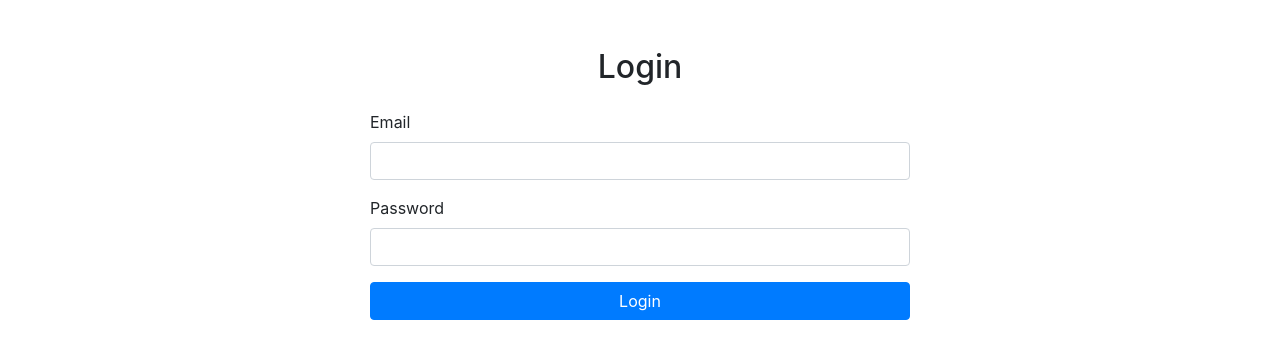
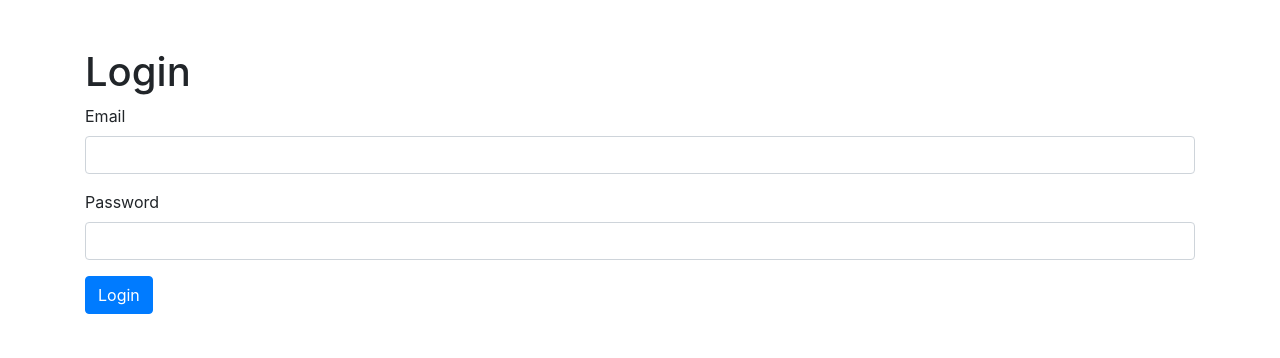
Before and after one commit to ServiceArman/domain, a plain HTML site: page login.html in a window 1280 px wide. Drawn offline with nearby package versions, Linux system fonts and the light colour scheme.

Commit message:
Update login.html

```diff
--- a/login.html
+++ b/login.html
@@ -4,13 +4,12 @@
   <meta charset="UTF-8">
   <meta name="viewport" content="width=device-width, initial-scale=1.0">
   <title>Login</title>
-  <link rel="stylesheet" href="https://stackpath.bootstrapcdn.com/bootstrap/4.5.2/css/bootstrap.min.css">
+  <!-- Bootstrap CSS -->
+  <link href="https://stackpath.bootstrapcdn.com/bootstrap/4.5.2/css/bootstrap.min.css" rel="stylesheet">
 </head>
 <body>
-  <div class="container">
-    <div class="row justify-content-center mt-5">
-      <div class="col-md-6">
-        <h2 class="text-center mb-4">Login</h2>
+  <div class="container mt-5">
+    <h1>Login</h1>
     <form id="loginForm">
       <div class="form-group">
         <label for="email">Email</label>
@@ -20,11 +19,14 @@
         <label for="password">Password</label>
         <input type="password" class="form-control" id="password" required>
       </div>
-          <button type="submit" class="btn btn-primary btn-block">Login</button>
+      <button type="submit" class="btn btn-primary">Login</button>
     </form>
   </div>
-    </div>
-  </div>
+
+  <!-- Bootstrap JS and dependencies -->
+  <script src="https://code.jquery.com/jquery-3.5.1.slim.min.js"></script>
+  <script src="https://cdn.jsdelivr.net/npm/@popperjs/core@2.5.4/dist/umd/popper.min.js"></script>
+  <script src="https://stackpath.bootstrapcdn.com/bootstrap/4.5.2/js/bootstrap.min.js"></script>
   <script src="login.js"></script>
 </body>
 </html>
```
Lines whose indentation alone changed are shown as unchanged.
